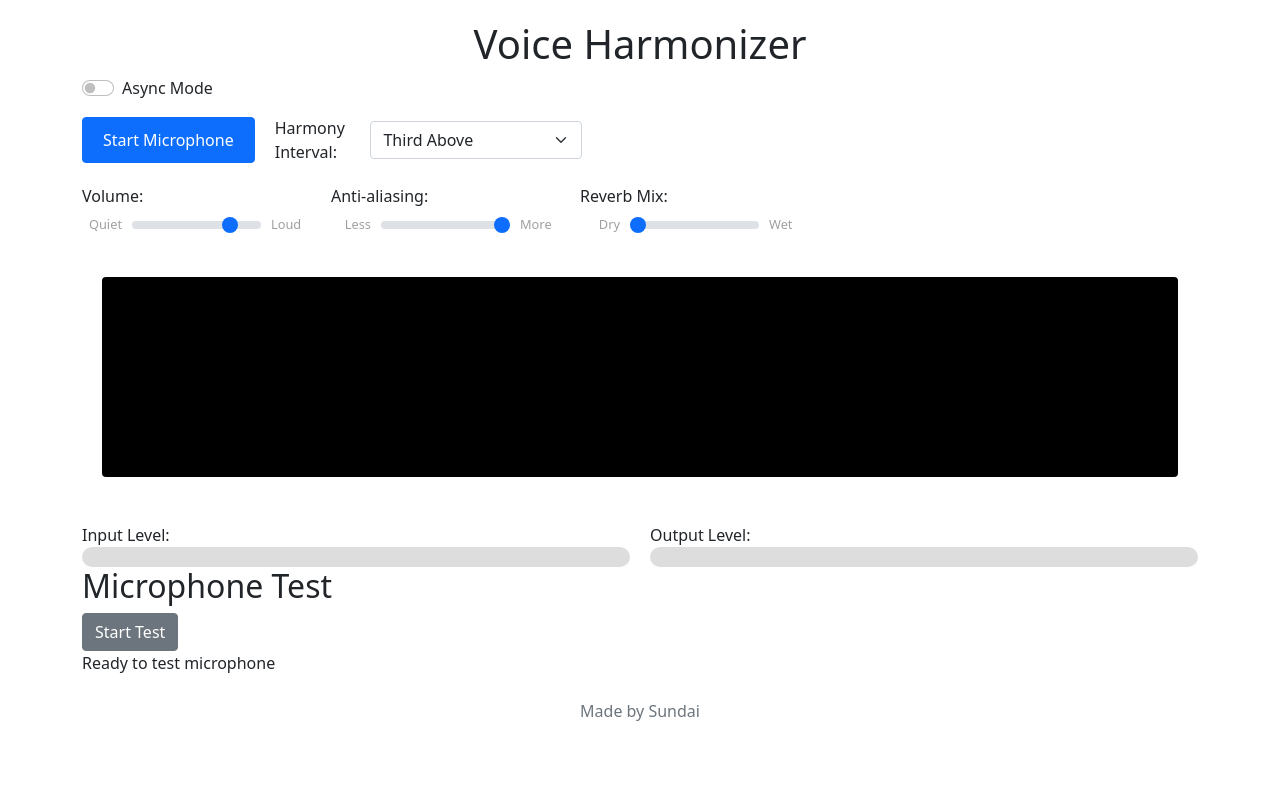
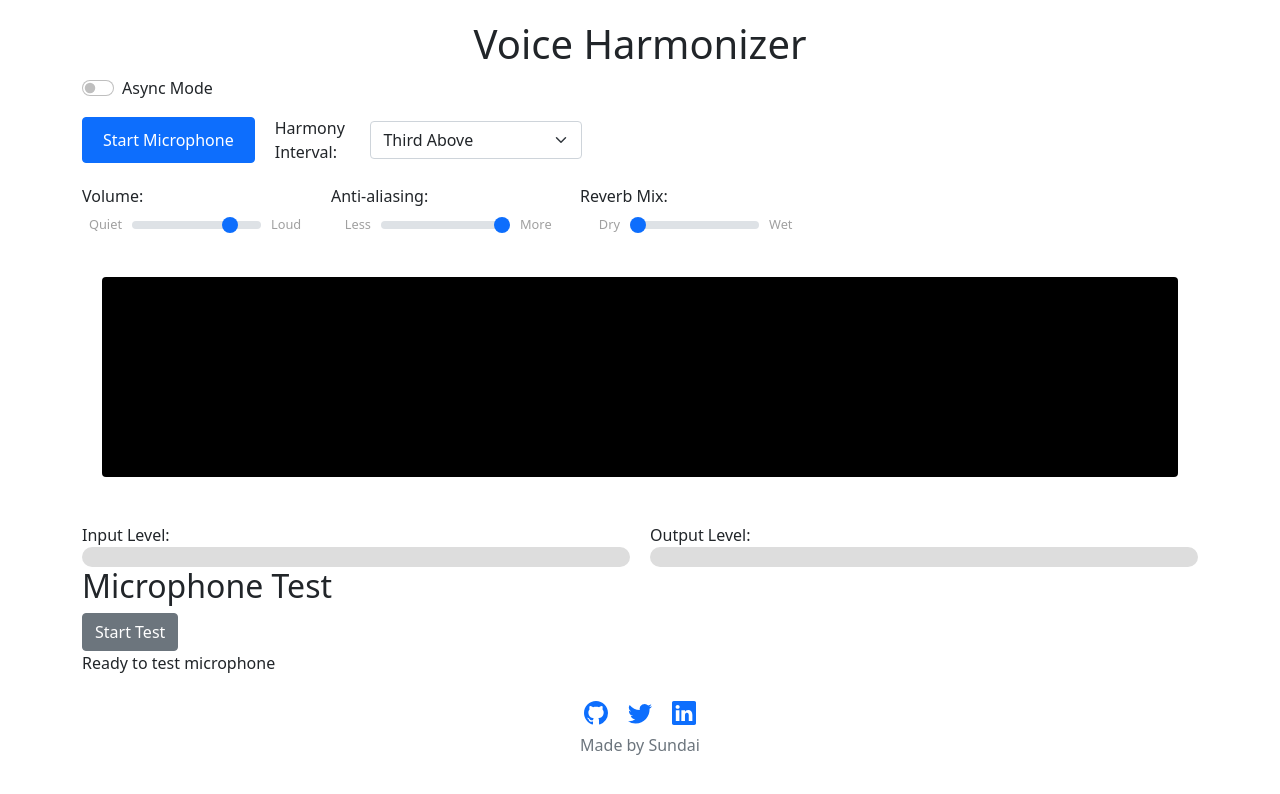
Before and after one commit to tmad4000/VocalHarmony, a plain HTML site: page index.html in a window 1280 px wide. Drawn offline with nearby package versions, Linux system fonts and the light colour scheme.

Commit message:
Agent query: Are the social media icons (GitHub, Twitter, LinkedIn) visible in the footer above 'Made by Sundai' text?
Add social media links and creator attribution to footer

Screenshot: https://storage.googleapis.com/screenshot-production-us-central1/912ddb7b-e3a6-4ff9-b113-66ca2a18744a/3a80b643-b372-43ed-a2f9-cb129fc56338.jpg

```diff
--- a/index.html
+++ b/index.html
@@ -98,6 +98,23 @@
 
     <!-- Footer -->
     <footer class="text-center mt-4 mb-3">
+        <div class="social-links mb-2">
+            <a href="https://github.com/sundai" class="text-decoration-none mx-2" target="_blank" rel="noopener noreferrer">
+                <svg xmlns="http://www.w3.org/2000/svg" width="24" height="24" fill="currentColor" class="bi bi-github" viewBox="0 0 16 16">
+                    <path d="M8 0C3.58 0 0 3.58 0 8c0 3.54 2.29 6.53 5.47 7.59.4.07.55-.17.55-.38 0-.19-.01-.82-.01-1.49-2.01.37-2.53-.49-2.69-.94-.09-.23-.48-.94-.82-1.13-.28-.15-.68-.52-.01-.53.63-.01 1.08.58 1.23.82.72 1.21 1.87.87 2.33.66.07-.52.28-.87.51-1.07-1.78-.2-3.64-.89-3.64-3.95 0-.87.31-1.59.82-2.15-.08-.2-.36-1.02.08-2.12 0 0 .67-.21 2.2.82.64-.18 1.32-.27 2-.27.68 0 1.36.09 2 .27 1.53-1.04 2.2-.82 2.2-.82.44 1.1.16 1.92.08 2.12.51.56.82 1.27.82 2.15 0 3.07-1.87 3.75-3.65 3.95.29.25.54.73.54 1.48 0 1.07-.01 1.93-.01 2.2 0 .21.15.46.55.38A8.012 8.012 0 0 0 16 8c0-4.42-3.58-8-8-8z"/>
+                </svg>
+            </a>
+            <a href="https://twitter.com/sundai" class="text-decoration-none mx-2" target="_blank" rel="noopener noreferrer">
+                <svg xmlns="http://www.w3.org/2000/svg" width="24" height="24" fill="currentColor" class="bi bi-twitter" viewBox="0 0 16 16">
+                    <path d="M5.026 15c6.038 0 9.341-5.003 9.341-9.334 0-.14 0-.282-.006-.422A6.685 6.685 0 0 0 16 3.542a6.658 6.658 0 0 1-1.889.518 3.301 3.301 0 0 0 1.447-1.817 6.533 6.533 0 0 1-2.087.793A3.286 3.286 0 0 0 7.875 6.03a9.325 9.325 0 0 1-6.767-3.429 3.289 3.289 0 0 0 1.018 4.382A3.323 3.323 0 0 1 .64 6.575v.045a3.288 3.288 0 0 0 2.632 3.218 3.203 3.203 0 0 1-.865.115 3.23 3.23 0 0 1-.614-.057 3.283 3.283 0 0 0 3.067 2.277A6.588 6.588 0 0 1 .78 13.58a6.32 6.32 0 0 1-.78-.045A9.344 9.344 0 0 0 5.026 15z"/>
+                </svg>
+            </a>
+            <a href="https://linkedin.com/in/sundai" class="text-decoration-none mx-2" target="_blank" rel="noopener noreferrer">
+                <svg xmlns="http://www.w3.org/2000/svg" width="24" height="24" fill="currentColor" class="bi bi-linkedin" viewBox="0 0 16 16">
+                    <path d="M0 1.146C0 .513.526 0 1.175 0h13.65C15.474 0 16 .513 16 1.146v13.708c0 .633-.526 1.146-1.175 1.146H1.175C.526 16 0 15.487 0 14.854V1.146zm4.943 12.248V6.169H2.542v7.225h2.401zm-1.2-8.212c.837 0 1.358-.554 1.358-1.248-.015-.709-.52-1.248-1.342-1.248-.822 0-1.359.54-1.359 1.248 0 .694.521 1.248 1.327 1.248h.016zm4.908 8.212V9.359c0-.216.016-.432.08-.586.173-.431.568-.878 1.232-.878.869 0 1.216.662 1.216 1.634v3.865h2.401V9.25c0-2.22-1.184-3.252-2.764-3.252-1.274 0-1.845.7-2.165 1.193v.025h-.016a5.54 5.54 0 0 1 .016-.025V6.169h-2.4c.03.678 0 7.225 0 7.225h2.4z"/>
+                </svg>
+            </a>
+        </div>
         <p class="text-muted">Made by Sundai</p>
     </footer>
 
```
